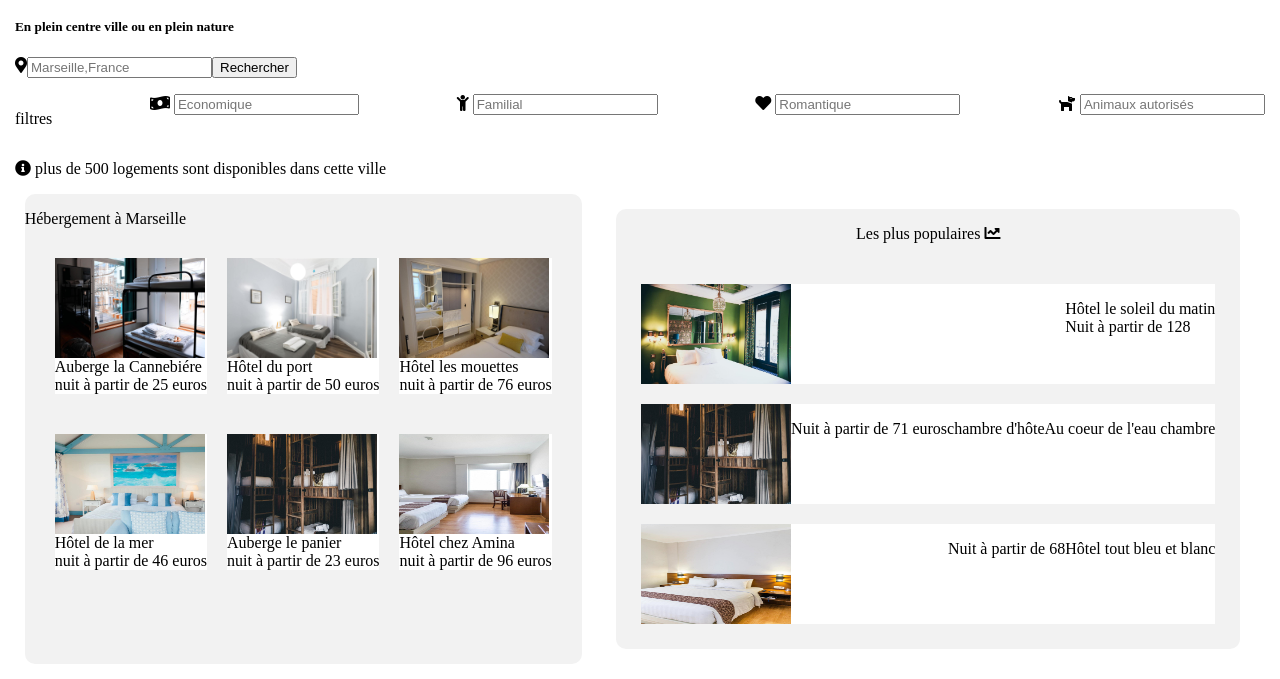
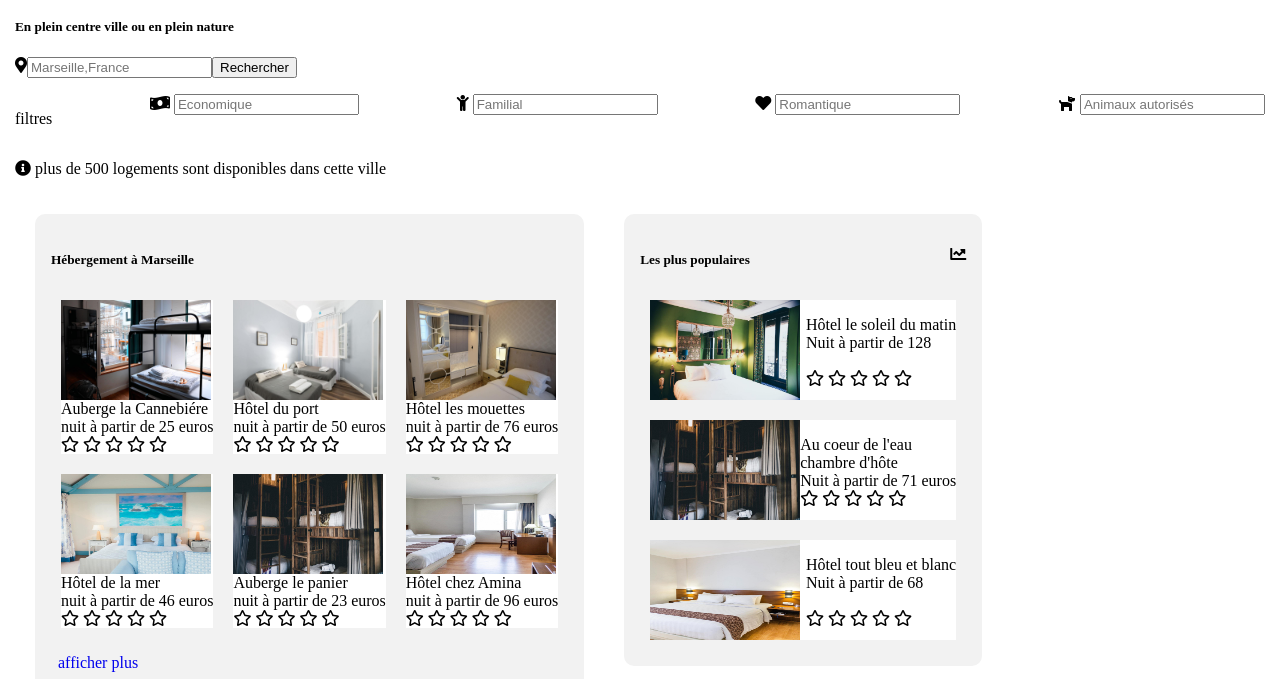
Before and after one commit to Fdiagana/projet_reservia, a plain HTML site: page code/reservia.html in a window 1280 px wide. Shown: the part 119-798 px from the top of the page. Drawn offline with Linux system fonts and the light colour scheme.

Commit message:
ajout étoiles

```diff
--- a/code/reservia.html
+++ b/code/reservia.html
@@ -78,27 +78,55 @@
             </p>
         </div>
 
+        <div class="bloc1">
+
     <!-- j'insére les images de l'hébérgement à Marseille -->
 
-        <section>
+        <section class="herbergement">
             <div class="categorie1">
-                <p>Hébergement à Marseille</p>
+                    <p>
+                        <h5>Hébergement à Marseille</h5>
+                    </p>
+
+
+
                 <div class="chambre">
 
                     <div class="cadre1">
                         <img src="images/hebergements/3_medium/marcus-loke-WQJvWU_HZFo-unsplash.jpg" alt="photo de chambre">
                         <div>Auberge la Cannebiére</div>
                         <div>nuit à partir de 25 euros</div>
+                        <div>
+                            <i class="far fa-star"></i>
+                            <i class="far fa-star"></i>
+                            <i class="far fa-star"></i>
+                            <i class="far fa-star"></i>
+                            <i class="far fa-star"></i>
+                        </div>
                     </div>
                     <div class="cadre1">
                         <img src="images/hebergements/3_medium/fred-kleber-gTbaxaVLvsg-unsplash.jpg" alt="photo de chambre">
                         <div class="title">Hôtel du port</div>
                         <div class="price">nuit à partir de 50 euros</div>
+                        <div>
+                            <i class="far fa-star"></i>
+                            <i class="far fa-star"></i>
+                            <i class="far fa-star"></i>
+                            <i class="far fa-star"></i>
+                            <i class="far fa-star"></i>
+                        </div>
                     </div>
                     <div class="cadre1">
                         <img src="images/hebergements/3_medium/reisetopia-B8WIgxA_PFU-unsplash.jpg" alt="photo de chambre">
                         <div class="title">Hôtel les mouettes</div>
                         <div class="price">nuit à partir de 76 euros</div>
+                        <div>
+                            <i class="far fa-star"></i>
+                            <i class="far fa-star"></i>
+                            <i class="far fa-star"></i>
+                            <i class="far fa-star"></i>
+                            <i class="far fa-star"></i>
+                        </div>
                     </div>
 
                 </div>
@@ -108,53 +136,112 @@
                         <img src="images/hebergements/3_medium/annie-spratt-Eg1qcIitAuA-unsplash.jpg" alt="photo de chambre">
                         <div class="title">Hôtel de la mer</div>
                         <div class="price">nuit à partir de 46 euros</div>
+                        <div>
+                            <i class="far fa-star"></i>
+                            <i class="far fa-star"></i>
+                            <i class="far fa-star"></i>
+                            <i class="far fa-star"></i>
+                            <i class="far fa-star"></i>
+                        </div>
                     </div>
                     <div class="cadre2">
                         <img src="images/hebergements/3_medium/nicate-lee-kT-ZyaiwBe0-unsplash.jpg" alt="photo de chambre">
                         <div class="title">Auberge le panier</div>
                         <div class="price">nuit à partir de 23 euros</div>
+                        <div>
+                            <i class="far fa-star"></i>
+                            <i class="far fa-star"></i>
+                            <i class="far fa-star"></i>
+                            <i class="far fa-star"></i>
+                            <i class="far fa-star"></i>
+                        </div>
                     </div>
                     <div class="cadre2">
                         <img src="images/hebergements/3_medium/febrian-zakaria-M6S1WvfW68A-unsplash.jpg" alt="photo de chambre">
                         <div class="title">Hôtel chez Amina</div>
                         <div class="price">nuit à partir de 96 euros</div>
+                        <div>
+                            <i class="far fa-star"></i>
+                            <i class="far fa-star"></i>
+                            <i class="far fa-star"></i>
+                            <i class="far fa-star"></i>
+                            <i class="far fa-star"></i>
+                        </div>
                     </div>
                 </div>
+
+                <div>
+                    <p>
+                        <a id="link" class="link" href="#">afficher plus</a>
+                    </p>
+
+                </div>
             </div>
-        <!--je supprime les balises sections qui separent les deux catégories-->
+        </section>
+        <section>
             <div class="categorie2">
                 <div class="iconepop">
-                    <p>Les plus populaires
-                        <i class="fas fa-chart-line"></i>
-                    </p>
+
+                        <h5>Les plus populaires</h5>
+                        <p><i class="fas fa-chart-line"></i></p>
+
                 </div>
                 <div class="chambrepop">
                     <div ID="cadre3">
                         <img src="images/hebergements/3_medium/emile-guillemot-Bj_rcSC5XfE-unsplash.jpg" alt="photo de chambre">
-                        <p>
-                            Hôtel le soleil du matin <br>
-                            Nuit à partir de 128
-                        </p>
+
+
+                                <p>
+                                    Hôtel le soleil du matin <br>
+                                    Nuit à partir de 128 <br>
+                                    <br>
+
+                                        <i class="far fa-star"></i>
+                                        <i class="far fa-star"></i>
+                                        <i class="far fa-star"></i>
+                                        <i class="far fa-star"></i>
+                                        <i class="far fa-star"></i>
+                                </p>
+
                     </div>
                     <div ID="cadre3">
                         <img src="images/hebergements/3_medium/nicate-lee-kT-ZyaiwBe0-unsplash.jpg" alt="photo de chambre">
-                        <p>Au coeur de l'eau chambre</p>
-                        <p>chambre d'hôte</p>
-                        <p>Nuit à partir de 71 euros</p>
+
+                        <p>Au coeur de l'eau <br>
+                            chambre d'hôte<br>
+                            Nuit à partir de 71 euros<br>
+                            <i class="far fa-star"></i>
+                            <i class="far fa-star"></i>
+                            <i class="far fa-star"></i>
+                            <i class="far fa-star"></i>
+                            <i class="far fa-star"></i>
+                        </p>
+
                     </div>
                     <div ID="cadre3">
                         <img src="images/hebergements/3_medium/febrian-zakaria-sjvU0THccQA-unsplash.jpg" alt="photo de chambre">
-                        <p>Hôtel tout bleu et blanc<p>
-                        <p>Nuit à partir de 68</p>
+                        <p>Hôtel tout bleu et blanc <br>
+                            Nuit à partir de 68<br>
+                            <br>
+                            <i class="far fa-star"></i>
+                            <i class="far fa-star"></i>
+                            <i class="far fa-star"></i>
+                            <i class="far fa-star"></i>
+                            <i class="far fa-star"></i>
+                        </p>
                     </div>
                 </div>
             </div>
         </section>
+        </div>
 
         <!--je crée une section qui regrouper les actiivités à Marseille-->
         <br>
-        <section class="activites">
-
+        <section>
+            <div class="titreact">
+                <h5>les activités à Marseile</h5>
+            </div>
+            <div class="activites">
                 <div>
                     <img src="images/activites/3_medium/reno-laithienne-QUgJhdY5Fyk-unsplash.jpg" alt="photo du port">
                     <div>vieux port</div>
@@ -185,9 +272,11 @@
                 </div>
 
             </div>
+            </div>
 
 
         </section>
+
 
         <!--je crée le footer-->
         <footer>
--- a/code/style.css
+++ b/code/style.css
@@ -42,13 +42,21 @@ img{
     width: 150;
     height: 100;
 }
+.bloc1{
+    display: flex;
+}
 
 .chambre{
     display: flex;
     flex-direction: row;
     justify-content: space-between;
-    margin: 20px;
-}
+ }
+
+
+
+
+
+
 .cadre1{
     border: solid 10px #F2F2F2;
     background-color: white;
@@ -58,30 +66,42 @@ img{
     border: solid 10px #F2F2F2;
     background-color: white;
 }
+.etoile{
+    text-align: center;
+}
 
 
 .chambrepop{
     background-color: #F2F2F2;
-    margin: 15px;
 }
-#cadre3{
+
+#cadre3 {
     border: solid 10px #F2F2F2;
     background-color: white;
 }
-
+#cadre3 img{
+    float: center;
+}
 #cadre3 p{
     float: right;
     text-align: left;
 }
+.etoile{
+    float: right;
+    text-align: left;
+
+}
+
+
 
 .iconepop{
     display: flex;
-    flex-direction: row;
-    justify-content: space-around;
+    justify-content: space-between;
 }
 
 
-section{
+
+.hebergement{
 
     display: flex;
     justify-content: space-around;
@@ -90,18 +110,27 @@ section{
 .categorie1{
     background-color: #F2F2F2;
     border-radius: 10px;
+    padding: 1em ;
+    margin: 20px;
 }
 .categorie2{
     background-color: #F2F2F2;
     border-radius: 10px;
-    margin: 15px;
+    margin: 20px;
+    padding: 1em;
+
 }
 .activites{
     display: flex;
     flex-direction: row;
     justify-content: space-around;
 
-}
+ }
+ .titreact{
+     text-align: left;
+     margin: 15px;
+
+ }
 
 .footer{
     background-color: #F2F2F2;
```
